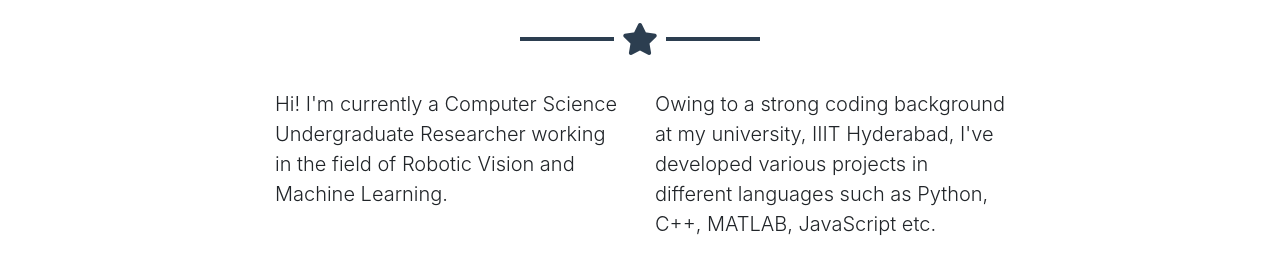
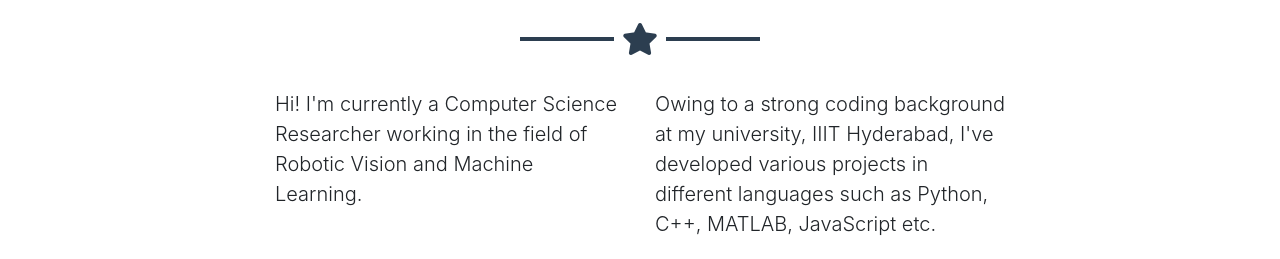
Before and after one commit to 500swapnil/500swapnil.github.io, a website with bundled scripts: page index.html in a window 1280 px wide. Shown: the part 923-1182 px from the top of the page. Built offline with nearby package versions, Linux system fonts and the light colour scheme.

```diff
--- a/index.html
+++ b/index.html
@@ -78,7 +78,7 @@
         <hr class="star-dark mb-5">
         <div class="row">
           <div class="col-lg-4 ml-auto">
-            <p class="lead">Hi! I'm currently a Computer Science Undergraduate Researcher working in
+            <p class="lead">Hi! I'm currently a Computer Science Researcher working in
               the field of Robotic Vision and Machine Learning.
             </p>
           </div>
```
